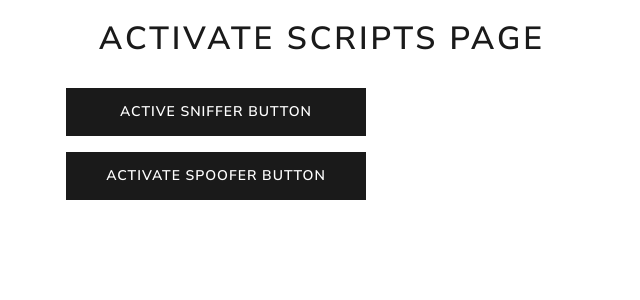
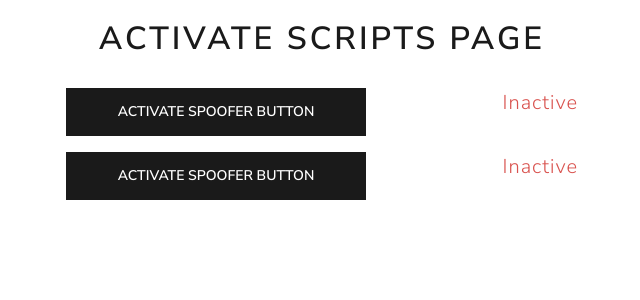
Before and after one commit to Megalomizer/TatorTots_Sniffer, a Flask app: template templates/ActivateScripts.html in a window 1280 px wide. Shown: the part 123-423 px from the top of the page, without its empty margins (318-958 px from the left). Run offline with Flask 3, Linux system fonts and the light colour scheme; the template is opened without the code that fills it, so the values that code supplies are empty.

Commit message:
fixed buttons on activate scripts page to work with js

```diff
--- a/run.py
+++ b/run.py
@@ -1,31 +1,15 @@
 from flask import Flask, render_template, redirect
-# from py_files.activatescripts import goScriptsBtn1
-# from py_files.activatescripts import goScriptsBtn2
 import py_files.activatescripts as activatescripts
-#import activatescripts as activatescripts
 
 app = Flask(__name__, template_folder='templates', static_url_path='/static')
 
-global snifferActivityTracker;
-global spooferActivityTracker;
-snifferActivityTracker = "Inactive";
-spooferActivityTracker = "Inactive";
-
 @app.route("/")
-def index(snifferbtntext=snifferActivityTracker, spooferbtntext=spooferActivityTracker):
-    return render_template('activatescripts.html', snifferbtnactivity=snifferbtntext, spooferbtnactivity=spooferbtntext)
+def index():
+    return render_template()
 
 @app.route("/activatescripts")
 def goScripts():
     return redirect('/')
-
-@app.route("/activatescripts/changeSnifferActivity")
-def goScriptsRunSniffer():
-    return activatescripts.changeSnifferActivity()
-
-@app.route("/activatescripts/changeSpooferActivity")
-def goScriptsRunSpoofer():
-    return activatescripts.changeSpooferActivity()
 
 @app.route("/heartbeats")
 def goHearts():
--- /dev/null
+++ b/static/js/activatescripts.js
@@ -0,0 +1,35 @@
+function changeSnifferActivity() {
+  var snifferActivityNotifier = document.getElementById("sniffer-activity-notifier");
+  var snifferActivityBtn = document.getElementById("sniffer-activity-btn");
+
+  if (snifferActivityNotifier.textContent.trim() === "Active") {
+    snifferActivityNotifier.classList.add("text-danger");
+    snifferActivityNotifier.classList.remove("text-success");
+    snifferActivityNotifier.textContent = "Inactive";
+    snifferActivityBtn.textContent = "Activate Sniffer Button";
+  }
+  else if (snifferActivityNotifier.textContent.trim() === "Inactive") {
+    snifferActivityNotifier.classList.add("text-success");
+    snifferActivityNotifier.classList.remove("text-danger");
+    snifferActivityNotifier.textContent = "Active";
+    snifferActivityBtn.textContent = "Deactivate Sniffer Button";
+  }
+}
+
+function changeSpooferActivity() {
+  var spooferActivityNotifier = document.getElementById("spoofer-activity-notifier");
+  var spooferActivityBtn = document.getElementById("spoofer-activity-btn");
+
+  if (spooferActivityNotifier.textContent.trim() === "Active") {
+    spooferActivityNotifier.classList.add("text-danger");
+    spooferActivityNotifier.classList.remove("text-success");
+    spooferActivityNotifier.textContent = "Inactive";
+    spooferActivityBtn.textContent = "Activate Spoofer Button";
+  }
+  else if (spooferActivityNotifier.textContent.trim() === "Inactive") {
+    spooferActivityNotifier.classList.add("text-success");
+    spooferActivityNotifier.classList.remove("text-danger");
+    spooferActivityNotifier.textContent = "Active";
+    spooferActivityBtn.textContent = "Deactivate Spoofer Button";
+  }
+}
--- a/templates/ActivateScripts.html
+++ b/templates/ActivateScripts.html
@@ -5,6 +5,7 @@
         <title>ActivateScripts</title>
         <link rel="stylesheet" href="../static/styles/bootswatchLux.css"/>
         <link rel="stylesheet" href="../static/styles/activescripts.css"/>
+        <script src="../static/js/activatescripts.js"></script>
     </head>
     <body>
         <nav class="navbar navbar-expand-lg bg-primary" data-bs-theme="dark">
@@ -45,40 +46,25 @@
             <h1 class="center-object header-margins">Activate Scripts Page</h1>
             <div class="standard-width">
                 <div class="row-objects-endtoend">
-                    <a type="button" class="btn btn-primary btn-generic-width" href="/activatescripts/changeSnifferActivity">
-                        Active Sniffer Button
-                    </a>
-                    {% if snifferbtnactivity=="Inactive" %}
-                    <p class="lead text-danger">
-                        {{ snifferbtnactivity }}
+                    <button type="button" class="btn btn-primary btn-generic-width" id="sniffer-activity-btn" onclick="changeSnifferActivity()">
+                        Activate Spoofer Button
+                    </button>
+                    <p id="sniffer-activity-notifier" class="lead text-danger">
+                        Inactive
                     </p>
-                    {% elif snifferbtnactivity=="Active" %}
-                    <p class="lead text-success">
-                        {{ snifferbtnactivity }}
-                    </p>
-                    {% endif %}
                 </div>
             </div>
             <p></p>
             <div class="standard-width">
                 <div class="row-objects-endtoend">
-                    <a type="button" class="btn btn-primary btn-generic-width" href="/activatescripts/changeSpooferActivity">
-                        Activate spoofer button
-                    </a>
-                    {% if spooferbtnactivity=="Inactive" %}
-                    <p class="lead text-danger">
-                        {{ spooferbtnactivity }}
+                    <button type="button" class="btn btn-primary btn-generic-width" id="spoofer-activity-btn" onclick="changeSpooferActivity()">
+                        Activate Spoofer Button
+                    </button>
+                    <p id="spoofer-activity-notifier" class="lead text-danger">
+                        Inactive
                     </p>
-                    {% elif spooferbtnactivity=="Active" %}
-                    <p class="lead text-success">
-                        {{ spooferbtnactivity }}
-                    </p>
-                    {% endif %}
                 </div>
             </div>
-            <p id="kaas">
-                {{ cheese }}
-            </p>
         </div>
     </body>
 </html>
--- a/templates/CaloriesCounter.html
+++ b/templates/CaloriesCounter.html
@@ -43,6 +43,8 @@
 
         <div class="window-box">
             <h1 class="center-object header-margins">Calorieën Teller</h1>
+
         </div>
+
     </body>
 </html>
```
Also changed, not shown: py_files/activatescripts.py (+0 -22 lines), static/js/caloriescounter.js (added).
